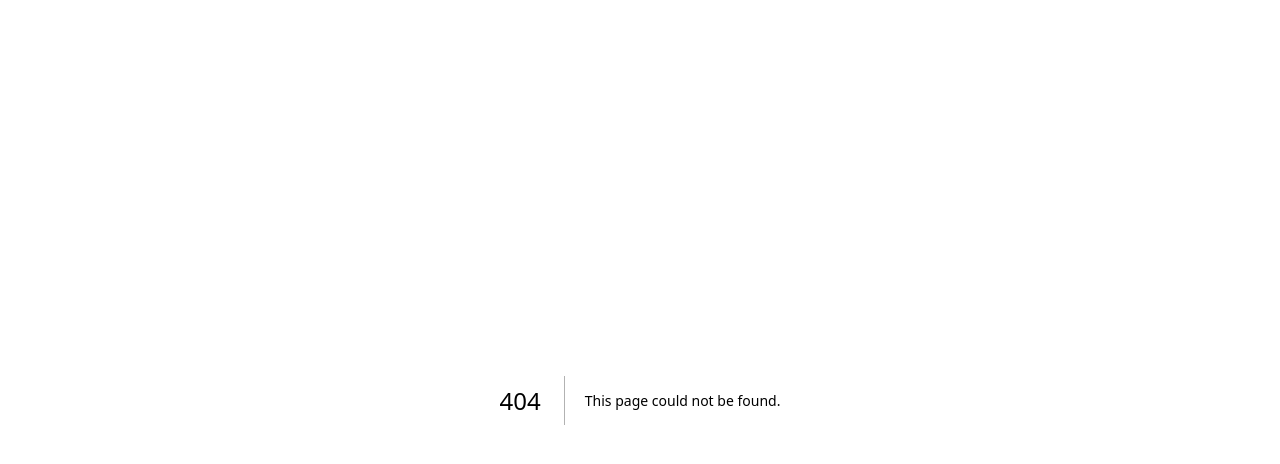
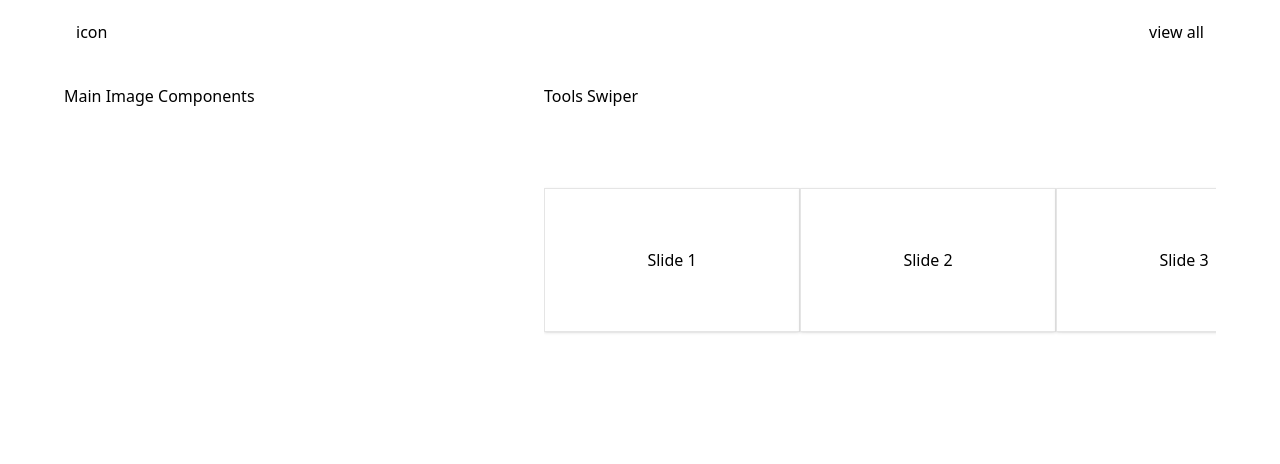
Before and after one commit to addispic/nextrick, a Next.js app: page /tools in a window 1280 px wide. Before the commit this address had no page. Shown: the top 464 px of the page. Built offline with nearby package versions, Linux system fonts and the light colour scheme.

Commit message:
some changes

```diff
--- a/app/components/products/SwiperComp.tsx
+++ b/app/components/products/SwiperComp.tsx
@@ -31,13 +31,20 @@ export default function SwiperComp() {
 
                 onSwiper={(swiper) => console.log(swiper)}
                 onSlideChange={() => console.log('slide change')}
-                className='border-l border-t border-neutral-200 '
+                className='border-l border-t border-neutral-200 relative '
             >
                 {
                     [1, 2, 3, 4, 5, 6, 7, 8].map((_, i) => (
-                        <SwiperSlide key={i} className='border-b! border-r! border-neutral-200! '>
+                        <SwiperSlide key={i} className='border-b! border-r! border-neutral-200!'>
 
-                            <div className={`w-full h-36  flex items-center justify-center bg-white transition-all hover:scale-110 border border-transparent hover:border-neutral-200 cursor-pointer ease-in-out duration-300 hover:shadow-2xl`}>Slide {i + 1}</div>
+                            <div className="relative overflow-visible w-full h-36 flex items-center justify-center">
+                                <div className="w-full h-full bg-white flex items-center justify-center
+                        transition-transform duration-300 ease-in-out
+                        hover:scale-110 hover:z-50 hover:shadow-2xl
+                        border border-transparent hover:border-neutral-200 cursor-pointer">
+                                    Slide {i + 1}
+                                </div>
+                            </div>
                         </SwiperSlide>
                     ))
                 }
--- /dev/null
+++ b/app/components/tools/ToolsSwiper.tsx
@@ -0,0 +1,29 @@
+"use client"
+import useEmblaCarousel from 'embla-carousel-react'
+export default function ToolsSwiper() {
+    const [emblaRef] = useEmblaCarousel({ loop: false });
+    const slides = Array.from({ length: 8 }, (_, i) => `Slide ${i + 1}`);
+    return (
+        <div className="col-span-7">
+            <h3>Tools Swiper</h3>
+            {/* The main carousel wrapper */}
+            <div className="embla overflow-hidden" ref={emblaRef}>
+                <div className="embla__container flex">
+                    {slides.map((slide, i) => (
+                        <div
+                            key={i}
+                            className="embla__slide flex-none w-64 py-20" // padding so hover can grow
+                        >
+                            {/* Inner wrapper allows overflow */}
+                            <div className="relative overflow-visible">
+                                <div className="border border-neutral-200 bg-white h-36 flex items-center justify-center transition-all ease-in-out duration-300 shadow-sm hover:scale-110 hover:shadow-2xl hover:bg-red-500 hover:z-50">
+                                    {slide}
+                                </div>
+                            </div>
+                        </div>
+                    ))}
+                </div>
+            </div>
+        </div>
+    )
+}
--- a/app/page.tsx
+++ b/app/page.tsx
@@ -4,6 +4,7 @@ export default function Home() {
     <div className="w-screen h-screen flex items-center justify-center flex-col">
       <h3>Welcome to Nextrick</h3>
       <Link href={"/products"}>Products</Link>
+      <Link href={"/tools"}>Tools</Link>
     </div>
   );
 }
--- /dev/null
+++ b/app/tools/page.tsx
@@ -0,0 +1,19 @@
+import MainImage from "../components/products/MainImage"
+import ToolsSwiper from "../components/tools/ToolsSwiper"
+export default function Tools() {
+    return (
+        <div>
+            <header className="w-screen h-16">
+                <div className="max-w-6xl h-full mx-auto flex items-center justify-between px-3">
+
+                    <button>icon</button>
+                    <p>view all</p>
+                </div>
+            </header>
+            <div className="max-w-6xl h-full mx-auto mt-5 grid grid-cols-12">
+                <MainImage />
+                <ToolsSwiper />
+            </div>
+        </div>
+    )
+}
--- a/package.json
+++ b/package.json
@@ -9,6 +9,7 @@
     "lint": "eslint"
   },
   "dependencies": {
+    "embla-carousel-react": "^8.6.0",
     "next": "16.0.1",
     "react": "19.2.0",
     "react-dom": "19.2.0",
```
Also changed, not shown: 1 other file (tests, documents, lock files or other folders).
